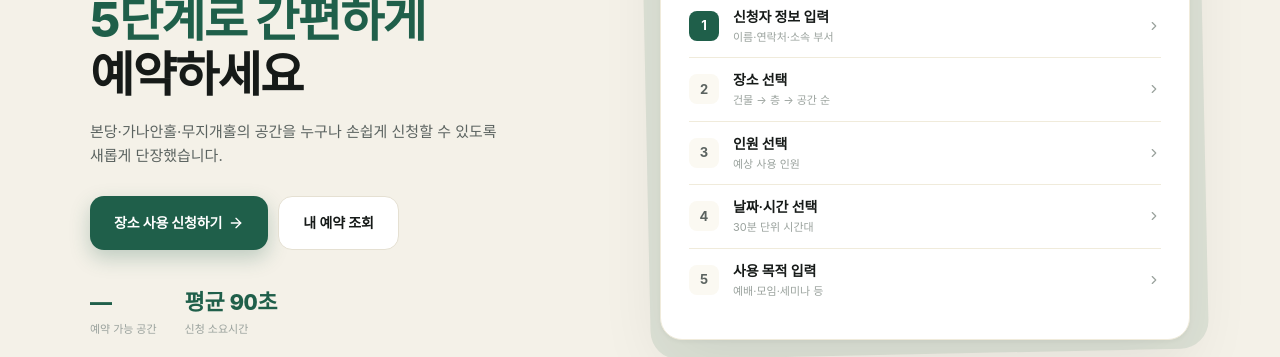
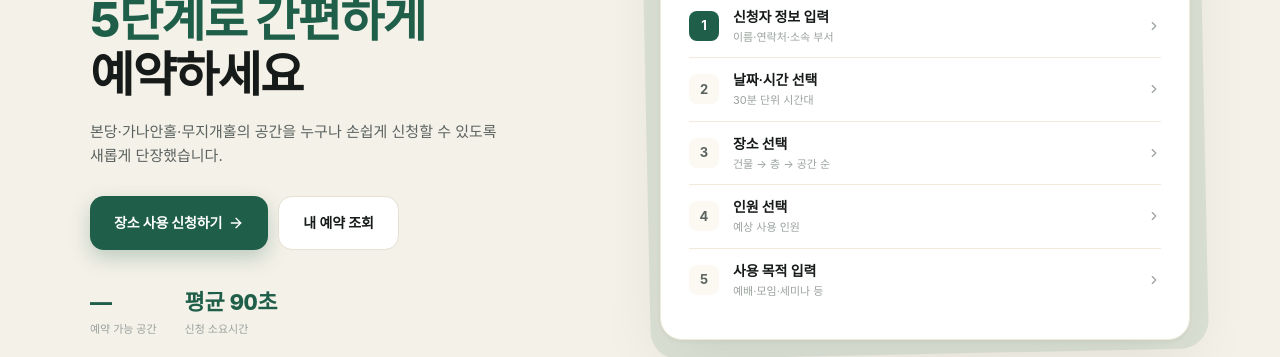
Before and after one commit to YeeunJ/the-promise, a React (Vite) app in the folder apps/web/: page / in a window 1280 px wide. Shown: the part 286-643 px from the top of the page. Built offline with nearby package versions, Linux system fonts and the light colour scheme; no server answers; a web font is replaced by a local one.

Commit message:
fix: 랜딩 신청절차 카드 단계 순서를 실제 5단계와 일치
날짜·시간 선택과 장소 선택의 표시 순서가 실제 예약 플로우와
어긋나 있어, 2=날짜·시간 / 3=장소 순으로 number와 항목을 정정

```diff
--- a/apps/web/src/pages/LandingPage.tsx
+++ b/apps/web/src/pages/LandingPage.tsx
@@ -15,9 +15,9 @@ interface LandingStep {
 
 const STEPS: readonly LandingStep[] = [
   { number: 1, title: '신청자 정보 입력', description: '이름·연락처·소속 부서' },
-  { number: 2, title: '장소 선택', description: '건물 → 층 → 공간 순' },
-  { number: 3, title: '인원 선택', description: '예상 사용 인원' },
-  { number: 4, title: '날짜·시간 선택', description: '30분 단위 시간대' },
+  { number: 2, title: '날짜·시간 선택', description: '30분 단위 시간대' },
+  { number: 3, title: '장소 선택', description: '건물 → 층 → 공간 순' },
+  { number: 4, title: '인원 선택', description: '예상 사용 인원' },
   { number: 5, title: '사용 목적 입력', description: '예배·모임·세미나 등' },
 ] as const;
 
```
